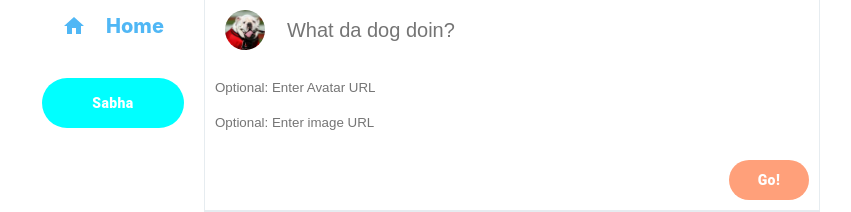
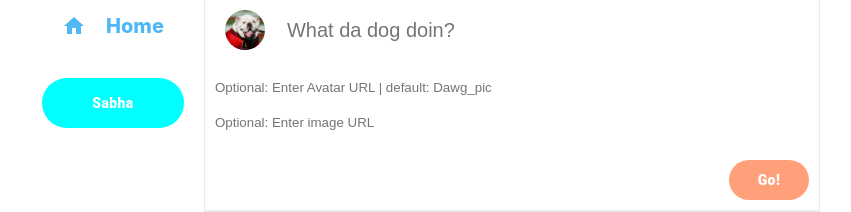
Before and after one commit to ASHUdev05/Sabha, a React (Create React App) app: page / in a window 1280 px wide. Shown: the part 156-368 px from the top of the page, without its empty margins (8-859 px from the left). Built offline with nearby package versions, Linux system fonts and the light colour scheme; no server answers; the database is empty.

Commit message:
Added User Avatar Input

```diff
--- a/src/TweetBox.js
+++ b/src/TweetBox.js
@@ -56,7 +56,7 @@ function TweetBox() {
           value={tweetAvatarImage}
           onChange={(e) => setAvatarImage(e.target.value)}
           className="tweetBox__imageInput"
-          placeholder="Optional: Enter Avatar URL"
+          placeholder="Optional: Enter Avatar URL | default: Dawg_pic"
           type="text"
         />
         <input style={{width: "500px", borderRadius: "20px"}}
```
